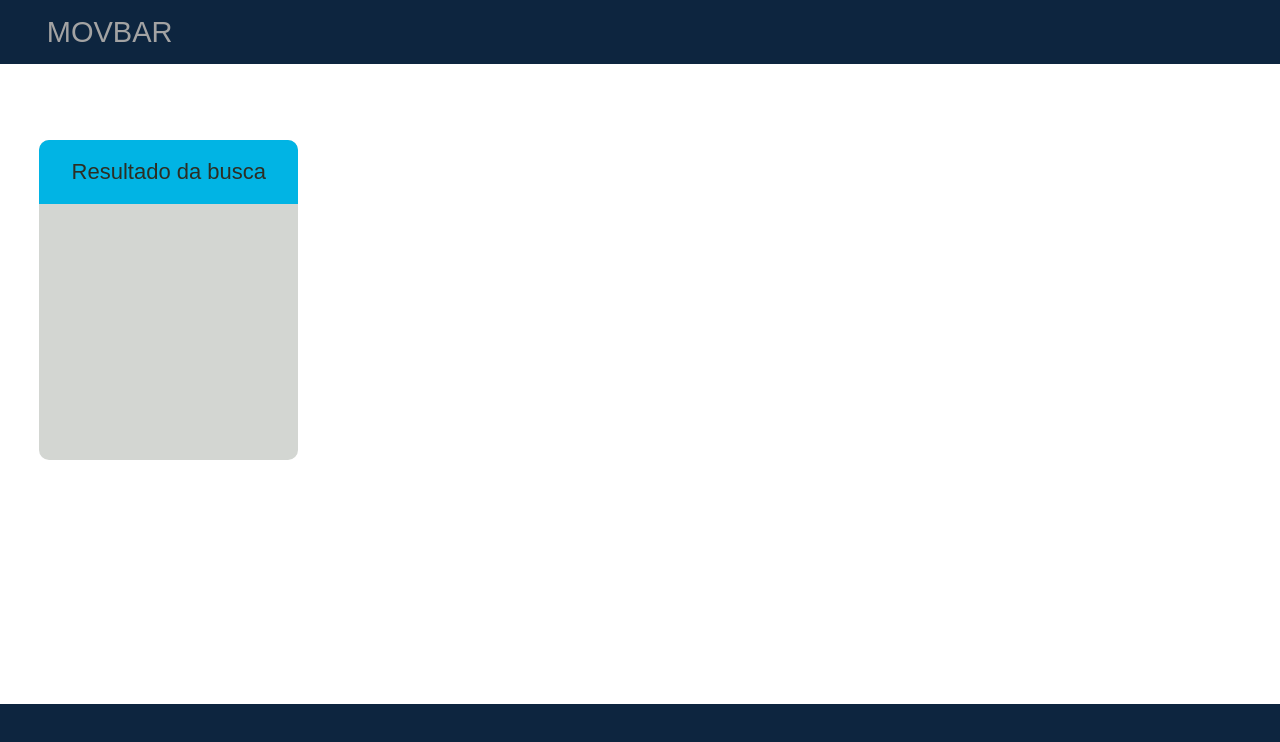
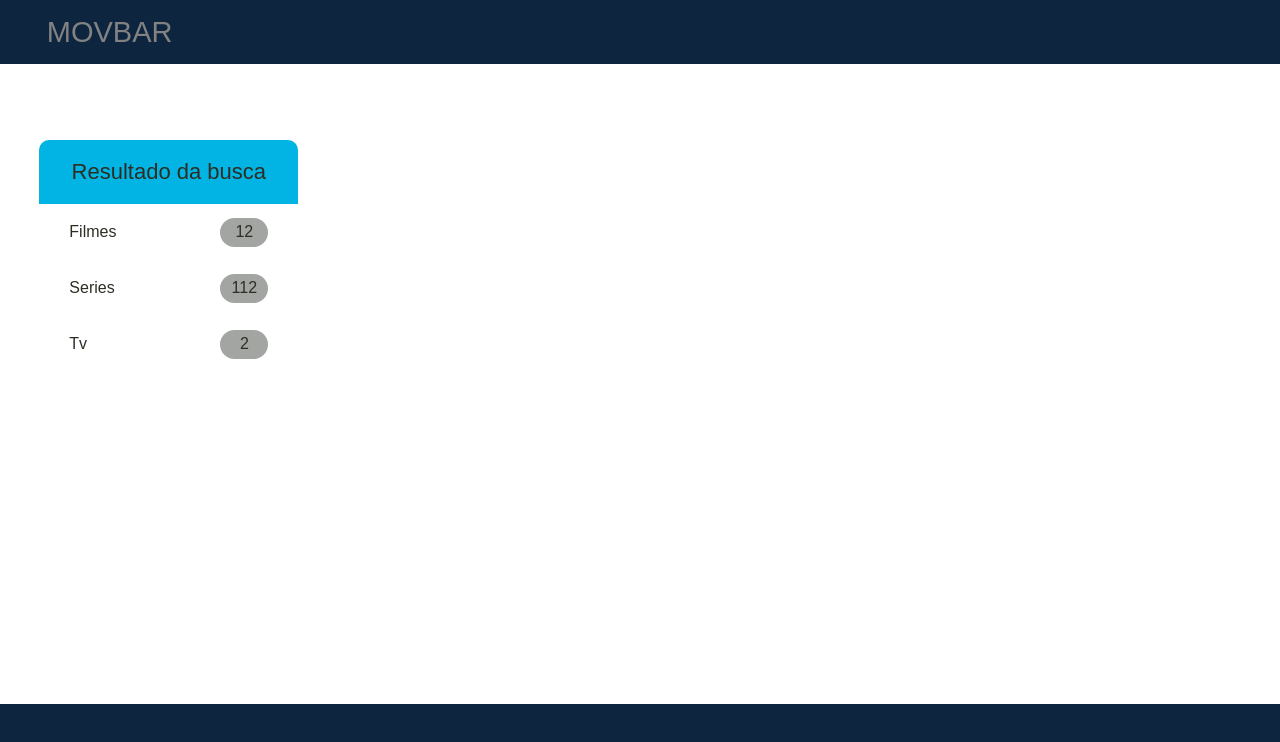
Before and after one commit to ludrianowashington/movdb, a Next.js app: page / in a window 1280 px wide. Shown: the top 742 px of the page. Built offline with nearby package versions, Linux system fonts and the light colour scheme.

Commit message:
Complemento e edição dos itens da Sidebar

```diff
--- /dev/null
+++ b/src/components/Items/Badge/index.js
@@ -0,0 +1,27 @@
+import styled from "styled-components"
+
+const Content = styled.span`
+  width: 3rem;
+  height: 1.8rem;
+
+  display: flex;
+  align-items: center;
+  justify-content: center;
+
+
+  border-radius: 30px;
+
+  font-family: sans-serif;
+  font-size: 16px;
+
+  color: ${({theme}) => theme.colors.textLight};
+  background-color: ${({theme}) => theme.colors.background};
+`
+
+export default function Badge({children}){
+  return(
+    <Content>
+      {children}
+    </Content>
+  )
+}
--- a/src/components/Items/Link/index.js
+++ b/src/components/Items/Link/index.js
@@ -1,18 +1,39 @@
-import Link from 'next/link'
+import { useRouter } from 'next/router';
+import Badge from '../Badge';
+
 // Styling the component
 import styled from 'styled-components';
-
 
 const StyledLink = styled.a`
   width: 100%;
 
-  padding: 10px 15px;
+  display: flex;
+  flex-direction: row;
+  align-items: center;
+  justify-content: space-between;
+
+  font-size: 16px;
+  font-family: sans-serif;
+  color: ${({theme})=> theme.colors.textLight};
+
+  text-decoration: none;
 `
 
-export default function StyledLink({href, name}) {
+// Function Main
+export default function Link({children, href, value}) {
+  const router = useRouter();
+
   return(
-    <Link href={href} passHref>
-      <StyledLink>{name}</StyledLink>
-    </Link>
+    <StyledLink
+      href="#"
+      onClick={(e)=>{
+        e.preventDefault()
+
+        router.push(href)
+      }}
+    >
+      {children}
+      <Badge>{value}</Badge>
+    </StyledLink>
   )
 }
--- a/src/components/layoutComponents/Sidebar/index.js
+++ b/src/components/layoutComponents/Sidebar/index.js
@@ -1,4 +1,6 @@
 import styled from "styled-components";
+
+import Link from "../../Items/Link";
 
 // Styling component
 const Container = styled.div`
@@ -18,10 +20,10 @@ const SideContainer = styled.ul`
 
   border-radius: 10px;
 
-  background-color: ${({theme}) => theme.colors.background};
+  /* background-color: ${({theme}) => theme.colors.background}; */
 
 `
-const ItemListHead = styled.div`
+const HeadList = styled.div`
   width: 100%;
 
   display: flex;
@@ -35,11 +37,20 @@ const ItemListHead = styled.div`
   background-color: ${({theme}) => theme.colors.secondary};
 `
 
-const ItemList = styled.li`
+const Item = styled.li`
+  height: 3.5rem;
+
   display: flex;
   justify-content: center;
 
-  padding: 10px 15px;
+  padding: 5px 30px;
+
+  transition: ease-in-out .3s;
+  &:hover {
+    cursor: pointer;
+
+    background-color: ${({theme}) => theme.colors.hover};
+  }
 `
 
 
@@ -55,12 +66,24 @@ export default function SideBar() {
     <>
       <Container>
         <SideContainer>
-          <ItemListHead>
+          <HeadList>
             <Text>Resultado da busca</Text>
-          </ItemListHead>
-          <ItemList>
-
-          </ItemList>
+          </HeadList>
+          <Item>
+            <Link href='#' value={12}>
+              Filmes
+            </Link>
+          </Item>
+          <Item>
+            <Link href='#' value={112}>
+              Series
+            </Link>
+          </Item>
+          <Item>
+            <Link href='#' value={2}>
+              Tv
+            </Link>
+          </Item>
         </SideContainer>
       </Container>
     </>
--- a/src/pages/_app.js
+++ b/src/pages/_app.js
@@ -16,9 +16,10 @@ const theme = {
     primary: '#0d253f',
     secondary: '#01b4e4',
     terciary: '#90cea1',
-    background: '#d3d6d2',
+    background: '#a3a5a3',
+    textDark: '#828282',
     textLight: '#2d2e23',
-    textDark: '#a3a3a3'
+    hover: '#e9e9e9'
   }
 }
 
```
